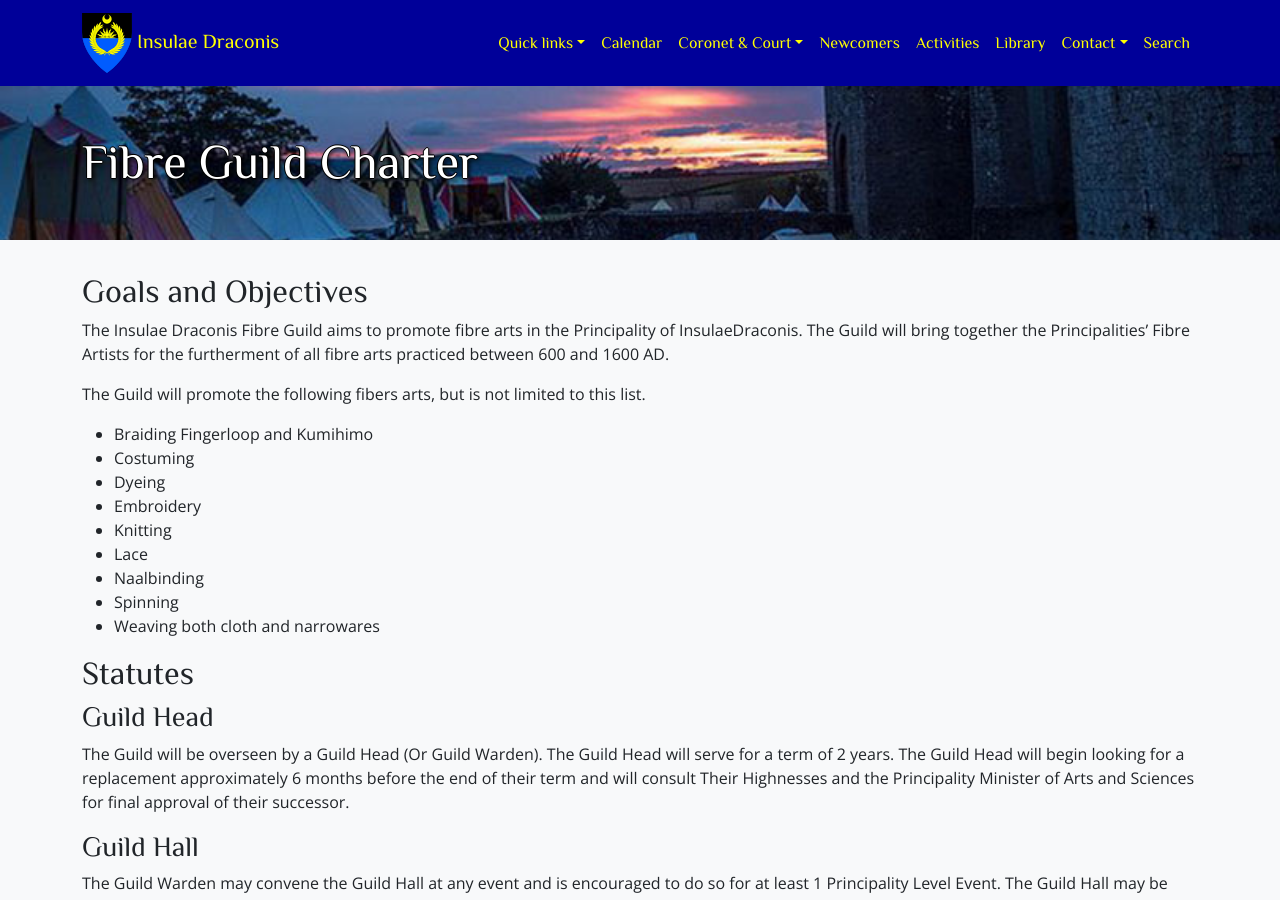
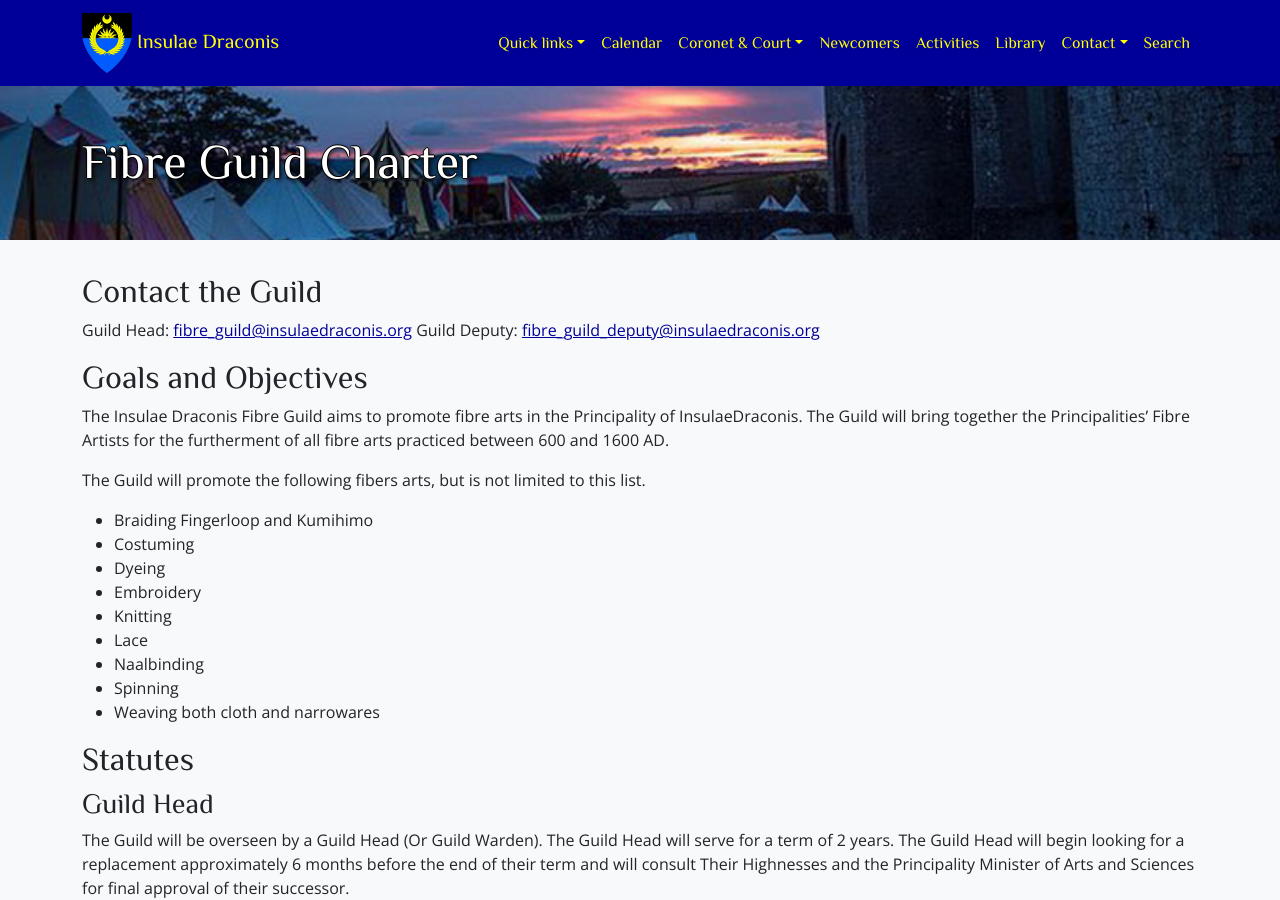
Before and after one commit to drachenwald/insulae-draconis, a Jekyll site: the page built from library/charters/fibre-guild-charter.md, in a window 1280 px wide and 900 px high. Built offline with Jekyll 4.4.1, drawn with Linux system fonts in a browser that asks for light colours; comment, search, counter and statistics services are not loaded.

Commit message:
Update fibre-guild-charter.md
Added contact email addresses

```diff
--- a/library/charters/fibre-guild-charter.md
+++ b/library/charters/fibre-guild-charter.md
@@ -1,6 +1,9 @@
 ---
 title: Fibre Guild Charter
 ---
+## Contact the Guild
+Guild Head: <fibre_guild@insulaedraconis.org>
+Guild Deputy: <fibre_guild_deputy@insulaedraconis.org>
 
 ## Goals and Objectives
 
```
